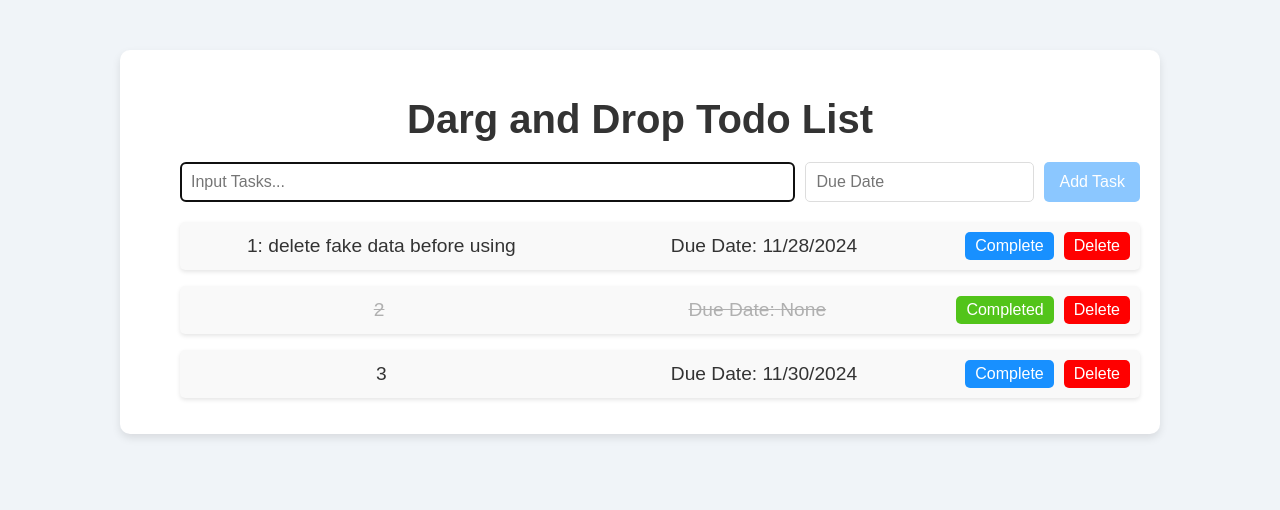
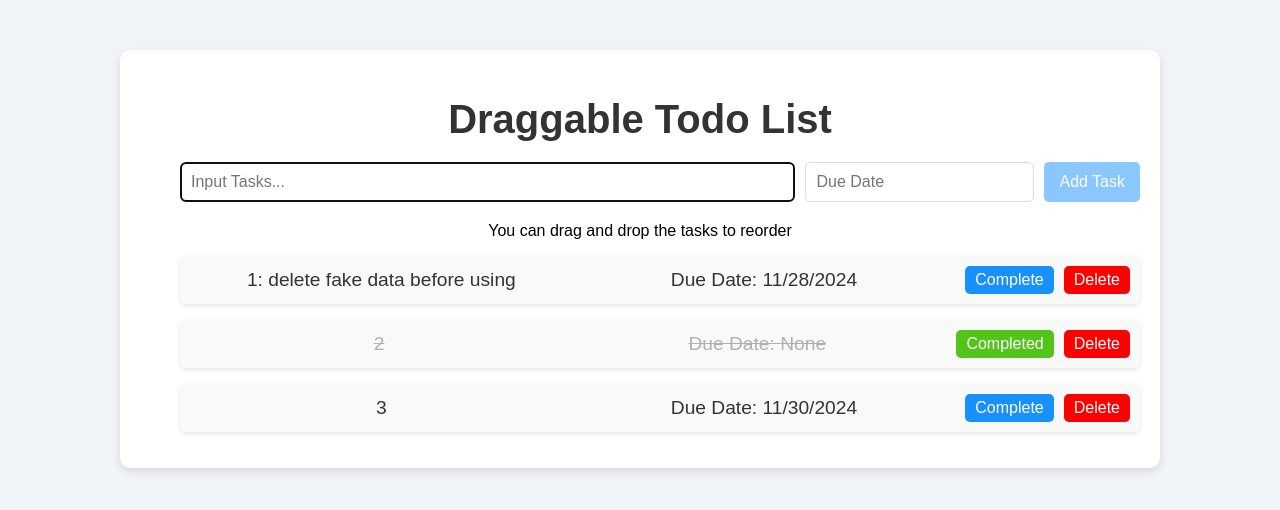
Before and after one commit to john-data-chen/ts-react-drag-and-drop-starter-kit, a React (Vite) app: page / in a window 1280 px wide. Shown: the top 510 px of the page. Built offline with nearby package versions, Linux system fonts and the light colour scheme.

Commit message:
Add hint about draggable todo list

```diff
--- a/index.html
+++ b/index.html
@@ -3,7 +3,7 @@
   <head>
     <meta charset="UTF-8" />
     <meta name="viewport" content="width=device-width, initial-scale=1.0" />
-    <title>To Do List</title>
+    <title>Draggable Todo List</title>
   </head>
   <body>
     <div id="root"></div>
--- a/src/App.tsx
+++ b/src/App.tsx
@@ -78,8 +78,9 @@ function App() {
     <Container>
       <DragDropContext onDragEnd={onDragEnd}>
         <AppStyle />
-        <Title>Darg and Drop Todo List</Title>
+        <Title>Draggable Todo List</Title>
         <TodoForm addTodo={addTodo} />
+        <p>You can drag and drop the tasks to reorder</p>
         <Droppable droppableId="drop-id">
           {(provided) => (
             <div ref={provided.innerRef} {...provided.droppableProps}>
```
